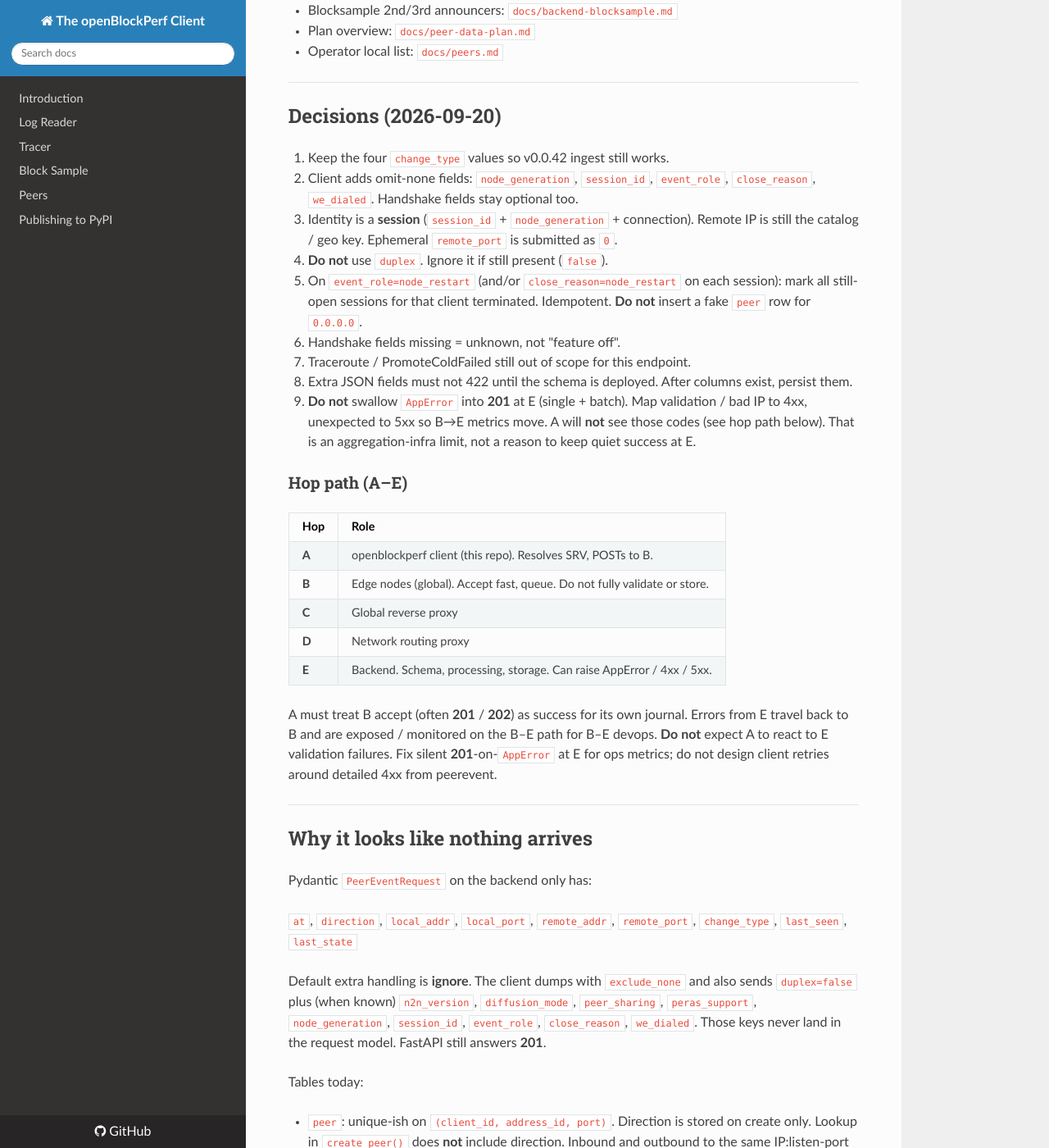
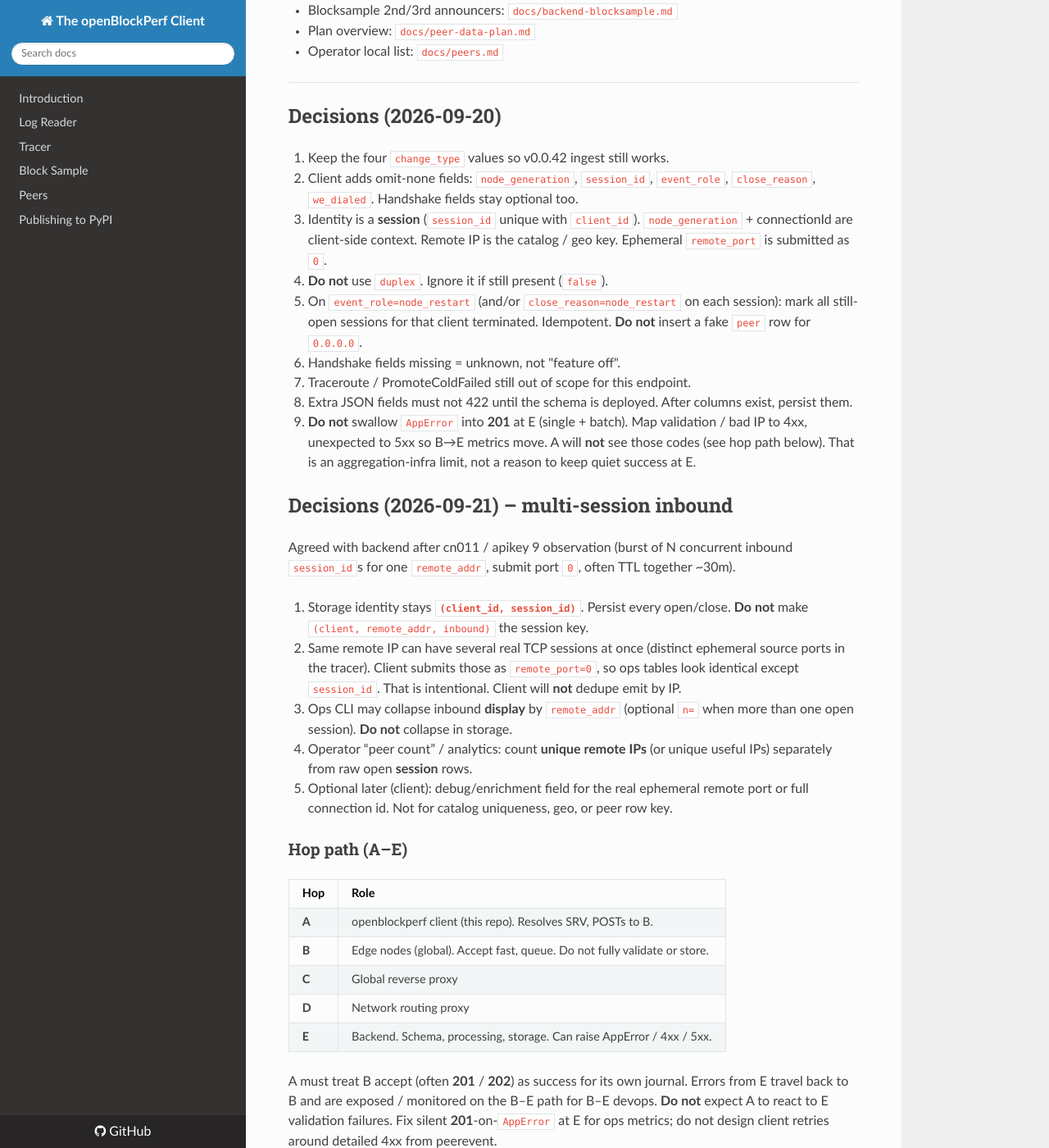
Before and after one commit to cardano-foundation/openblockperf, an MkDocs documentation site: the page built from docs/backend-peer-events.md, in a window 1280 px wide and 1400 px high, scrolled down 426 px. Shown: the whole window at 82% size. Built offline with MkDocs 1.6.1, drawn with Linux system fonts in a browser that asks for light colours; nearby versions of some CDN libraries; some of the changed text lies outside the part shown.

Commit message:
documention refinements

```diff
--- a/docs/backend-peer-events.md
+++ b/docs/backend-peer-events.md
@@ -27,9 +27,9 @@ Related:
 1. Keep the four `change_type` values so v0.0.42 ingest still works.
 2. Client adds omit-none fields: `node_generation`, `session_id`, `event_role`,
   `close_reason`, `we_dialed`. Handshake fields stay optional too.
-3. Identity is a **session** (`session_id` + `node_generation` + connection).
-  Remote IP is still the catalog / geo key. Ephemeral `remote_port` is
-   submitted as `0`.
+3. Identity is a **session** (`session_id` unique with `client_id`).
+   `node_generation` + connectionId are client-side context. Remote IP is
+   the catalog / geo key. Ephemeral `remote_port` is submitted as `0`.
 4. **Do not** use `duplex`. Ignore it if still present (`false`).
 5. On `event_role=node_restart` (and/or `close_reason=node_restart` on each
   session): mark all still-open sessions for that client terminated.
@@ -42,6 +42,27 @@ Related:
    validation / bad IP to 4xx, unexpected to 5xx so B→E metrics move.
    A will **not** see those codes (see hop path below). That is an
    aggregation-infra limit, not a reason to keep quiet success at E.
+
+## Decisions (2026-09-21) – multi-session inbound
+
+Agreed with backend after cn011 / apikey 9 observation (burst of N
+concurrent inbound `session_id`s for one `remote_addr`, submit port `0`,
+often TTL together ~30m).
+
+1. Storage identity stays **`(client_id, session_id)`**. Persist every
+   open/close. **Do not** make `(client, remote_addr, inbound)` the
+   session key.
+2. Same remote IP can have several real TCP sessions at once (distinct
+   ephemeral source ports in the tracer). Client submits those as
+   `remote_port=0`, so ops tables look identical except `session_id`.
+   That is intentional. Client will **not** dedupe emit by IP.
+3. Ops CLI may collapse inbound **display** by `remote_addr` (optional
+   `n=` when more than one open session). **Do not** collapse in storage.
+4. Operator “peer count” / analytics: count **unique remote IPs** (or
+   unique useful IPs) separately from raw open **session** rows.
+5. Optional later (client): debug/enrichment field for the real ephemeral
+   remote port or full connection id. Not for catalog uniqueness, geo,
+   or peer row key.
 
 ### Hop path (A–E)
 
@@ -287,16 +308,19 @@ Recommended shape:
 Join rules:
 
 - Blocksamples: client + remote IP + time overlap with
-`[opened_at, closed_at]`. Prefer `we_dialed=true` sessions for header
-announcers (only outbound ChainSync client can announce to us).
+  `[opened_at, closed_at]`. Prefer `we_dialed=true` sessions for header
+  announcers (only outbound ChainSync client can announce to us).
 - Conn-explore: by IP, not by session.
+- Ops peer list: unique IP (inbound collapse OK for display). Analytics:
+  sessions vs unique IPs as separate metrics.
 
 
 
 ### Out of scope
 
 Traceroute, PromoteColdFailed, CM error streams as their own types,
-`/submit/peerrelevance`.
+`/submit/peerrelevance`. Client-side dedupe of multi-TCP inbound by IP.
+Ephemeral remote_port / connectionId enrichment field (optional later).
 
 ---
 
```
